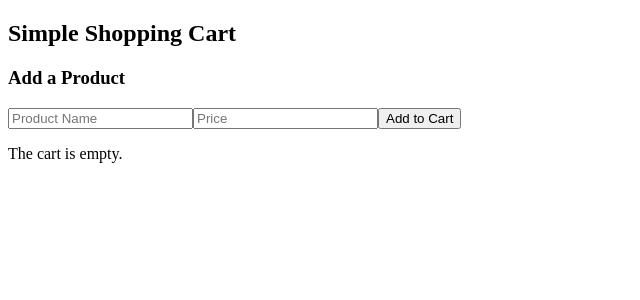
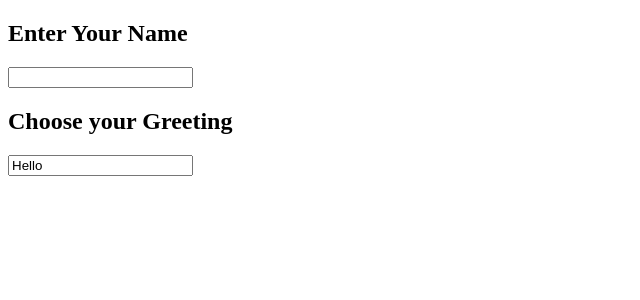
Before and after one commit to kulane952/React-Exercises, a React app: page / in a window 1280 px wide. Shown: the top 300 px of the page, without its empty margins (0-640 px from the left). Built offline with nearby package versions, Linux system fonts and the light colour scheme; the HTML template or start-up script is replaced by a standard one.

Commit message:
Excise 6 React

```diff
--- a/src/App.jsx
+++ b/src/App.jsx
@@ -6,7 +6,8 @@
 // import ListItems from './ListItems';
 
 // import Netflix from './Netflix';
-import ShoppingCart from './assets/components/Exercise5/ShoppingCart'
+// import ShoppingCart from './assets/components/Exercise5/ShoppingCart'
+import TitleUpdater from './assets/components/Exercise6/GreetingTitle'
 import { useState } from 'react';
 
 const App = () => {
@@ -74,7 +75,8 @@ const App = () => {
 
 
     <div>
-      <ShoppingCart />
+      <TitleUpdater/>
+      {/* <ShoppingCart /> */}
       {/* <ToggleButton />
       <ListItems />
       <Netflix />
--- a/src/assets/components/Exercise5/ShoppingCart.jsx
+++ b/src/assets/components/Exercise5/ShoppingCart.jsx
@@ -4,6 +4,7 @@ const ShoppingCart = () => {
   const [products, setProducts] = useState([]);
   const [productName, setProductName] = useState("");
   const [productPrice, setProductPrice] = useState("");
+  const [editName, setEditName] = useState("");
 
   // Add Product
   const handleAddProduct = () => {
@@ -52,10 +53,23 @@ const ShoppingCart = () => {
     setProducts(updatedProducts);
   };
 
+  // Update Product
+  const updateProduct = (id) => {
+    if (!editName.trim()) return;
+
+    const updatedProducts = products.map((product) =>
+      product.id === id
+        ? { ...product, name: editName }
+        : product
+    );
+
+    setProducts(updatedProducts);
+    setEditName("");
+  };
+
   // Total Price
   const totalPrice = products.reduce(
-    (total, product) =>
-      total + product.price * product.quantity,
+    (total, product) => total + product.price * product.quantity,
     0
   );
 
@@ -82,6 +96,14 @@ const ShoppingCart = () => {
           onChange={(e) => setProductPrice(e.target.value)}
         />
 
+        {/* Edit Input */}
+        <input
+          type="text"
+          placeholder="New Product Name"
+          value={editName}
+          onChange={(e) => setEditName(e.target.value)}
+        />
+
         <button onClick={handleAddProduct}>
           Add to Cart
         </button>
@@ -99,40 +121,29 @@ const ShoppingCart = () => {
 
                 <div>
                   Quantity:
-
-                  <button
-                    onClick={() =>
-                      decreaseQuantity(product.id)
-                    }
-                  >
+                  <button onClick={() => decreaseQuantity(product.id)}>
                     -
                   </button>
 
                   {product.quantity}
 
-                  <button
-                    onClick={() =>
-                      increaseQuantity(product.id)
-                    }
-                  >
+                  <button onClick={() => increaseQuantity(product.id)}>
                     +
                   </button>
                 </div>
 
-                <button
-                  onClick={() =>
-                    removeProduct(product.id)
-                  }
-                >
+                <button onClick={() => removeProduct(product.id)}>
                   Remove
+                </button>
+
+                <button onClick={() => updateProduct(product.id)}>
+                  Update
                 </button>
               </li>
             ))}
           </ul>
 
-          <h4>
-            Total Price: ${totalPrice.toFixed(2)}
-          </h4>
+          <h4>Total Price: ${totalPrice.toFixed(2)}</h4>
         </div>
       ) : (
         <p>The cart is empty.</p>
--- /dev/null
+++ b/src/assets/components/Exercise6/GreetingTitle.jsx
@@ -0,0 +1,31 @@
+import { useEffect, useState } from "react";
+
+
+const GreetingTitle = () => {
+    const [name, setName] = useState('');
+    const [greeting, setGreeting] = useState('Hello');
+
+    useEffect(() => {
+        if(!name){
+            document.title='!Welcome'
+        }else{
+            document.title=`${name} ${greeting}`
+        }
+
+    }, [name , greeting]); // Re-run effect when name or greeting changes
+    return (
+        <div>
+            <h2>Enter Your Name</h2>
+            <input type="text" value={name} onChange={(e) => setName(e.target.value)} />
+            <h2>Choose your Greeting</h2>
+            <input type="text" value={greeting} onChange={(e) => setGreeting(e.target.value)} />
+        </div>
+    )
+
+
+
+}
+
+
+
+export default GreetingTitle;
```
